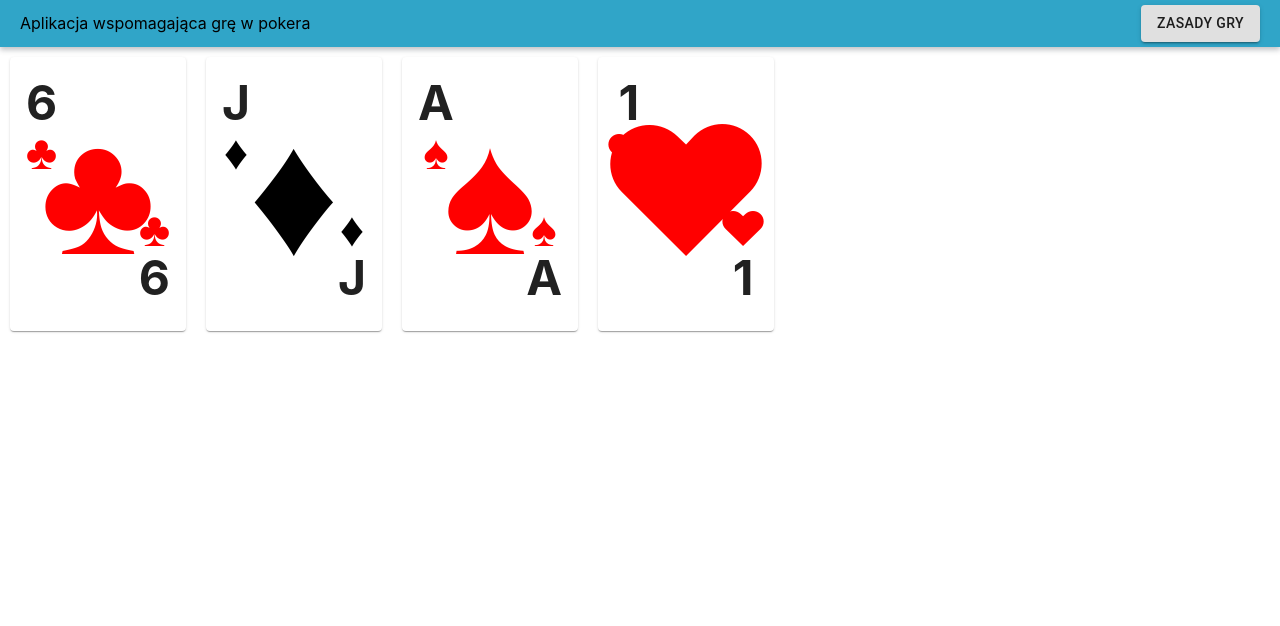
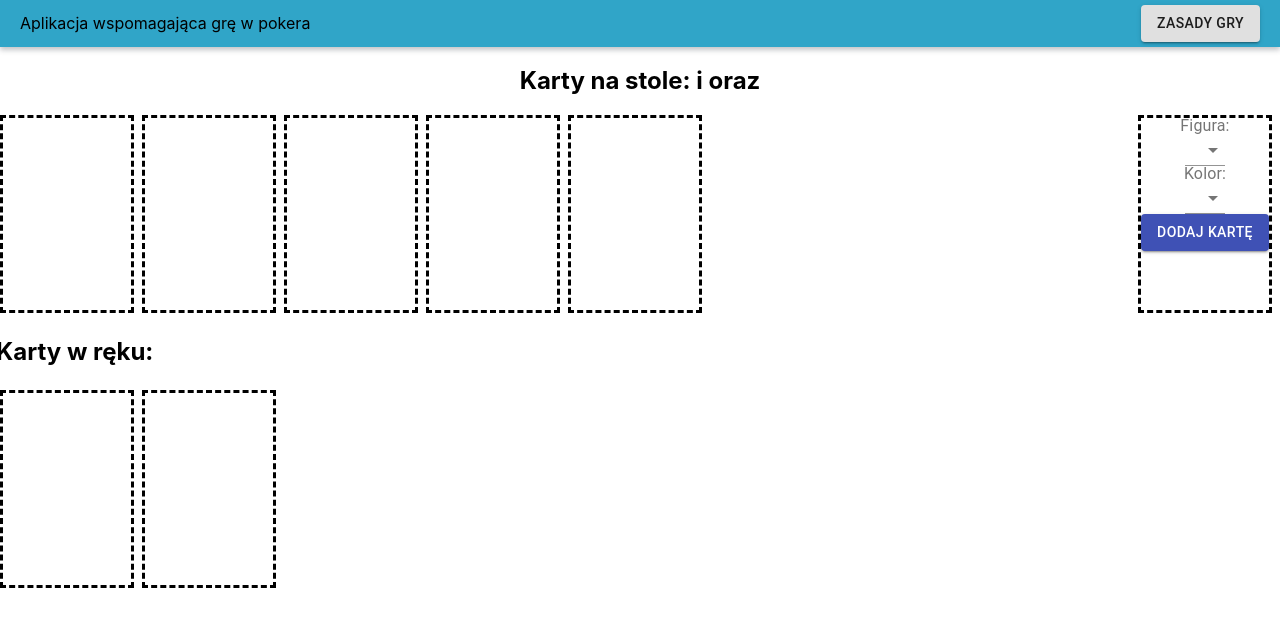
Before and after one commit to ogigg/react-poker-helper, a React (Create React App) app: page / in a window 1280 px wide. Shown: the top 626 px of the page. Built offline with nearby package versions, Linux system fonts and the light colour scheme.

Commit message:
Add card now lifts state up. Created cards array for future implementation

```diff
--- a/src/App.js
+++ b/src/App.js
@@ -1,4 +1,4 @@
-import React, { useState } from 'react';
+import React, { useState, useRef } from 'react';
 import Button from '@material-ui/core/Button';
 import './App.css';
 import Card from '@material-ui/core/Card';
@@ -14,7 +14,9 @@ import {
   Link
 } from "react-router-dom";
 import RulesPage from './Rules'
-
+import Select from '@material-ui/core/Select';
+import MenuItem from '@material-ui/core/MenuItem';
+import InputLabel from '@material-ui/core/InputLabel';
 
 const useStyles = makeStyles(theme => ({
   card: {
@@ -27,6 +29,14 @@ const useStyles = makeStyles(theme => ({
       height: "15em",
       width: "11em",
       margin: '10px',
+  },
+  cardPlaceHolder: {
+    height: "15vw",
+    width: "10vw",
+    borderStyle: "dashed",
+  },
+  addNewCardBtnChildren: {
+    flex: '1',
   },
   suit: {
     color: theme => theme.color,
@@ -43,16 +53,10 @@ const useStyles = makeStyles(theme => ({
   },
 
 }));
-// function RulesPage(){
-//   console.log("TEST");
-//   return (
 
-//       <div>heelo test</div>
-//   );
-//   }
 function Header(props){
   let button;
-  if(props.page == "rules"){
+  if(props.page === "rules"){
     button =
     <Button component={Link} to="/rules" variant="contained">
       Zasady gry
@@ -83,27 +87,110 @@ function CardSuit(props){
       </div>
     )
   }
-  if(props.suit === "spade"){
+  else if(props.suit === "spade"){
     return(
-      <div className={`${props.size == 'big'? classes.bigSuit : "" } ${classes.suit}`}>
+      <div className={`${props.size === 'big'? classes.bigSuit : "" } ${classes.suit}`}>
         &#9824;
       </div>
     )
   }
-  if(props.suit === "heart"){
+  else if(props.suit === "heart"){
     return(
-      <div className={`${props.size == 'big'? classes.bigSuit : "" } ${classes.suit}`}>
+      <div className={`${props.size === 'big'? classes.bigSuit : "" } ${classes.suit}`}>
         &#9829;
       </div>
     )
   }
-  if(props.suit === "club"){
+  else if(props.suit === "club"){
     return(
-      <div className={`${props.size == 'big'? classes.bigSuit : "" } ${classes.suit}`}>
+      <div className={`${props.size === 'big'? classes.bigSuit : "" } ${classes.suit}`}>
         &#9827;
       </div>
     )
   }
+  else { //return blank
+    return(
+      <div className={`${props.size === 'big'? classes.bigSuit : "" } ${classes.suit}`}>
+        &nbsp;
+      </div>
+    )
+  }
+}
+
+function AddNewCardBtn(props){
+  const {cardNumber: [cardNumber, setCardNumber]} = {
+    cardNumber: useState(0),
+    ...(props.state || {})};
+  const {suit: [suit, setSuit]} = {
+    suit: useState(0),
+    ...(props.state || {})};
+  const {isCardCreated: [isCardCreated, setIsCardCreated]} = {
+    isCardCreated: useState(0),
+    ...(props.state || {})};
+
+
+  const classes = useStyles();
+
+
+  const onAddCardClick = e => {
+    e.preventDefault();
+    console.log("onAddCardClick");
+    setIsCardCreated(true);
+  }
+  const handleCardNumberChange = event =>{
+    setCardNumber(event.target.value);
+  }
+  const handleCardSuitChange = event =>{
+    setSuit(event.target.value);
+  }
+  const MenuItemsNumbers = ['2','3','4','5','6','7','8','9','10','J','Q','K','A'].map((number) =>
+    <MenuItem value={number}>{number}</MenuItem>
+  );
+  const MenuItemsSuits = ['diamond','heart','spade','ace'].map((suit) =>
+    <MenuItem value={suit}>{suit}</MenuItem>
+  );
+  return(
+    // <div >
+    <div className={classes.addNewCardBtnChildren }>
+    <Grid container direction = "column" justify="center" alignItems="stretch" >
+      <div >
+    <InputLabel id="number-id">Figura:</InputLabel>
+      <Select
+        labelId="number-id"
+        id="number-id"
+        value={cardNumber}
+        onChange={handleCardNumberChange}>
+          {MenuItemsNumbers}
+      </Select>
+      </div>
+      <div >
+    <InputLabel id="suit-id">Kolor:</InputLabel>
+      <Select
+        labelId="suit-id"
+        id="suit-id"
+        value={suit.suit}
+        onChange={handleCardSuitChange}>
+          {MenuItemsSuits}
+      </Select>
+      </div>
+      <div >
+        <Button variant="contained" color = "primary" onClick = {onAddCardClick} >Dodaj Kartę</Button>
+      </div>
+    </Grid>
+    </div>
+  );
+}
+
+
+function CardPlaceHolder(props){
+  const classes = useStyles();
+  return(
+    <Grid item>
+    <div className={classes.cardPlaceHolder}>
+      {props.component}
+    </div>
+    </Grid>
+  );
 }
 
 function BaseCard(props) {
@@ -133,14 +220,68 @@ function BaseCard(props) {
   );
 }
 
+let cardsArray = []; //TODO change this ugly thing
 function HomePage(){
+  const classes = useStyles();
+  const [suit, setSuit] = useState('');
+  const [cardNumber, setCardNumber] = useState('');
+  const [isCardCreated, setIsCardCreated] = useState('');
+  const state = {
+    suit : [suit, setSuit],
+    cardNumber: [cardNumber, setCardNumber],
+    isCardCreated: [isCardCreated, setIsCardCreated],
+  }
+  if(isCardCreated){
+   cardsArray.push(<BaseCard color="red" number={cardNumber} suit = {suit}></BaseCard>);
+    setIsCardCreated(false);
+    console.log("Zmieniono!");
+    console.log(cardsArray);
+  }
+
   return (
-    <Grid container alignContent = "center" direction='row'>
+    <div>
+      <h2>Karty na stole: {suit} i {cardNumber} oraz {isCardCreated} {cardsArray}</h2>
+      {/* <AddNewCardBtn></AddNewCardBtn> */}
+        <Grid container spacing={1}>
+          <Grid container item xs = {8} spacing={1}>
+            <CardPlaceHolder/>
+            <CardPlaceHolder/>
+            <CardPlaceHolder/>
+            <CardPlaceHolder/>
+
+            <CardPlaceHolder/>
+          </Grid>
+
+
+          <Grid container item xs = {4} alignItems="center" justify="flex-end">
+            <CardPlaceHolder component={
+              <AddNewCardBtn
+                state = {state}
+              />
+            }/>
+          </Grid>
+
+          <h2>Karty w ręku:</h2>
+          <Grid container item spacing={1}>
+            <CardPlaceHolder/>
+            <CardPlaceHolder/>
+          </Grid>
+        </Grid>
+
+      {/* <Grid container>
+        <CardPlaceHolder/>
+        <CardPlaceHolder/>
+        <CardPlaceHolder/>
+        <CardPlaceHolder/>
+        <CardPlaceHolder/>
+      </Grid> */}
+    {/* <Grid container alignContent = "center" direction='row'>
       <BaseCard color="red" number="6" suit = "club"></BaseCard>
       <BaseCard color="black" number="J" suit = "diamond"></BaseCard>
       <BaseCard color="red" number="A" suit = "spade"></BaseCard>
       <BaseCard color="red" number="1" suit = "heart"></BaseCard>
-  </Grid>
+    </Grid> */}
+  </div>
   );
 }
 
```
Lines whose indentation alone changed are shown as unchanged.
